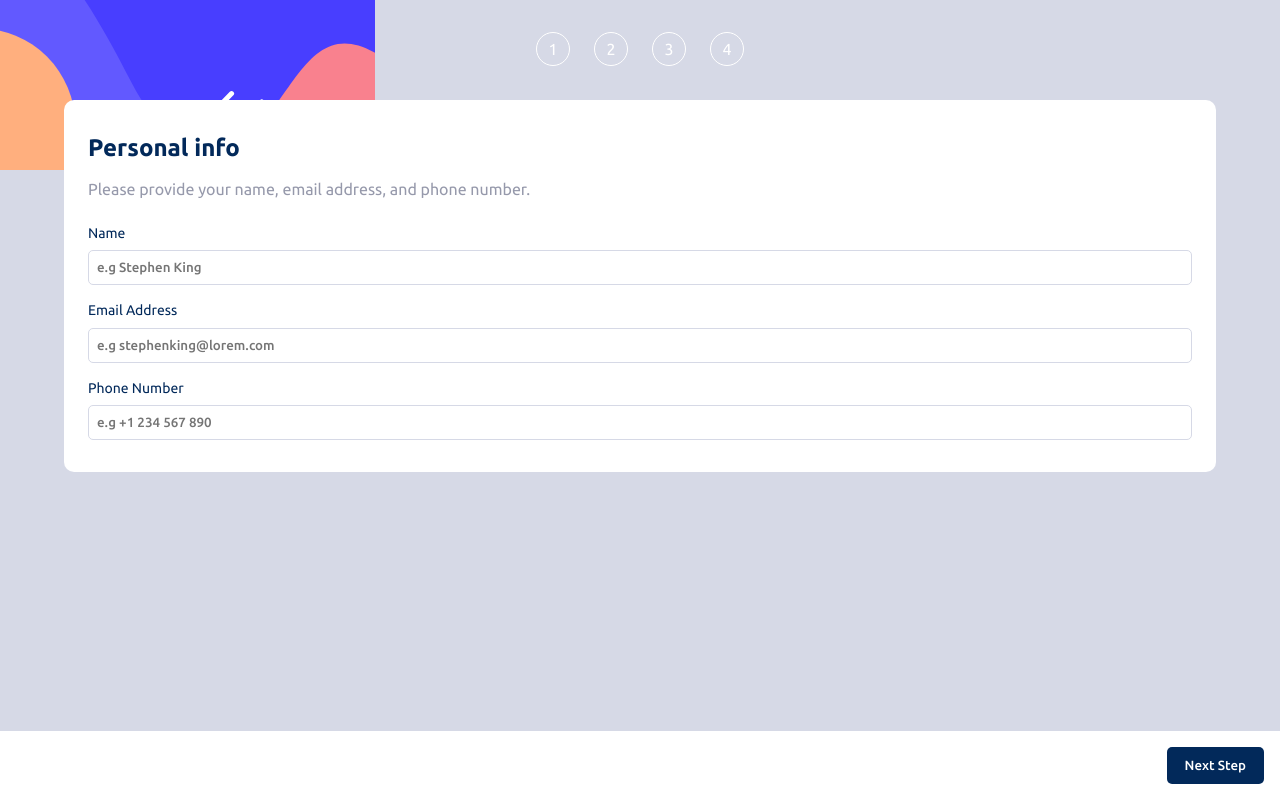
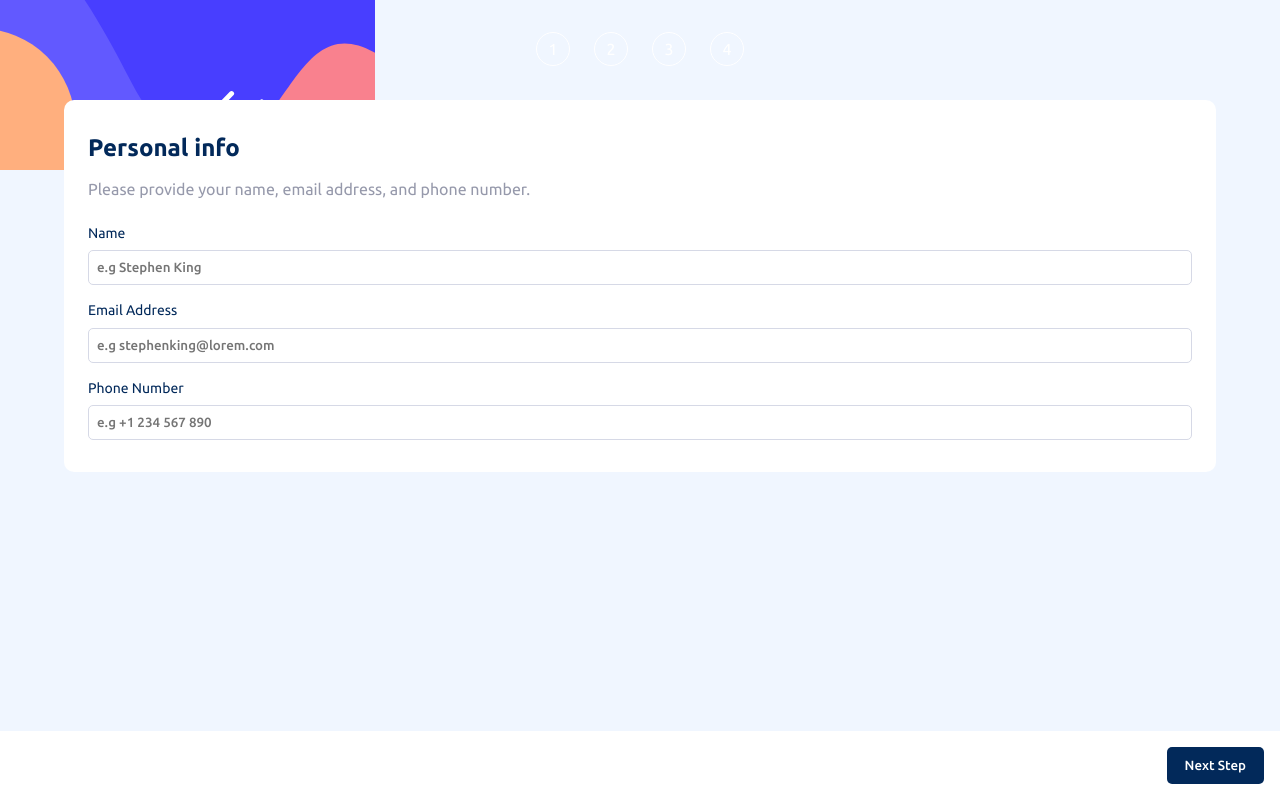
Before and after one commit to sweenejp/frontendmentor-multi-step-form-svelte, a SvelteKit app: page / in a window 1280 px wide. Built offline with nearby package versions, Linux system fonts and the light colour scheme.

Commit message:
fix background color

```diff
--- a/src/routes/+page.svelte
+++ b/src/routes/+page.svelte
@@ -78,6 +78,6 @@
 	}
 
 	:global(body) {
-		background-color: var(--light-gray);
+		background-color: var(--magnolia);
 	}
 </style>
```
